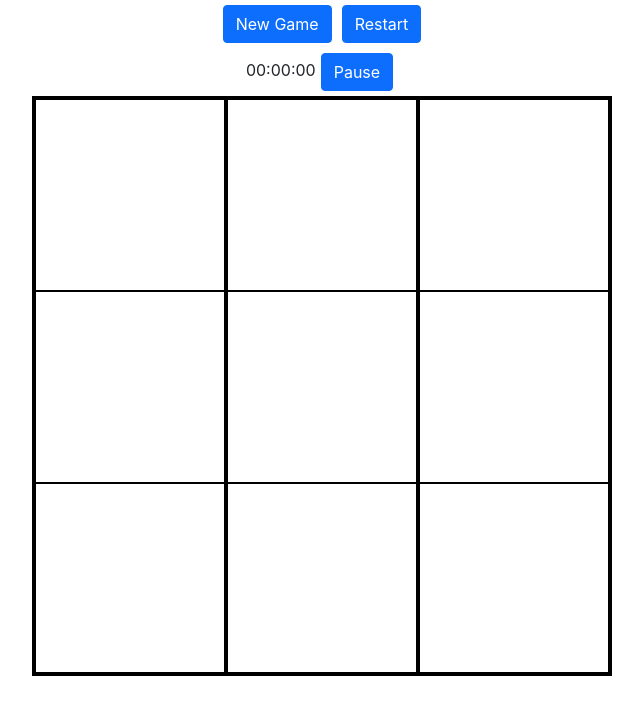
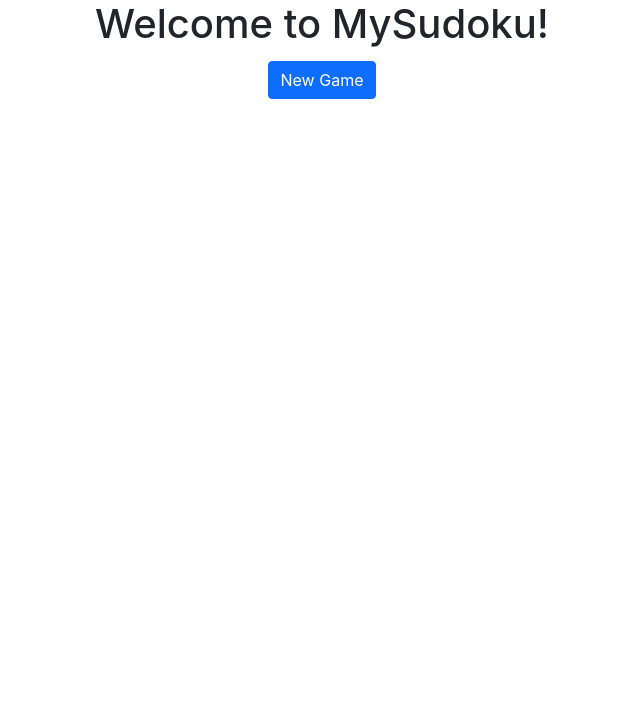
Before and after one commit to mcken-vince/mysudoku, a React (Create React App) app: page / in a window 1280 px wide. Shown: the top 714 px of the page, without its empty margins (318-961 px from the left). Built offline with nearby package versions, Linux system fonts and the light colour scheme.

Commit message:
Modify display. Only show board and timer when there is an activeGrid, hide 'Restart' button when starting new game

```diff
--- a/src/App.tsx
+++ b/src/App.tsx
@@ -154,9 +154,9 @@ function App() {
       <div className='buttons'>
         {loading ? <h1>Workin' it...</h1> :
           <>
-
+            { !activeGrid && <h1>Welcome to MySudoku!</h1> }
             <Button onClick={clickNewGame}>New Game</Button>
-            <Button onClick={clickRestart}>Restart</Button>
+            { activeGrid && selectMode === null && <Button onClick={clickRestart}>Restart</Button> }
 
             { complete &&
               <h1>{`Puzzle completed in ${secondsToTimeString(timer)}!`}</h1>
@@ -164,7 +164,7 @@ function App() {
             { message &&
               <h3>{message}</h3>
             }
-            {(selectMode === null) && !complete &&
+            {(selectMode === null) && !complete && activeGrid &&
               <Timer
                 time={timer}
                 pause={pauseTimer}
@@ -179,7 +179,7 @@ function App() {
       {selectMode === 'mode' && <SelectSudokuMode onSelect={handleSelectSudokuMode}/>}
         {selectMode === 'difficulty' && <SelectDifficulty onSelect={startNewGame} />}
 
-        {selectMode === null &&
+        {selectMode === null && activeGrid &&
           <div className='game-container'>
             {pause && !complete ? <h1>Game is paused.</h1>:
               <>
```
